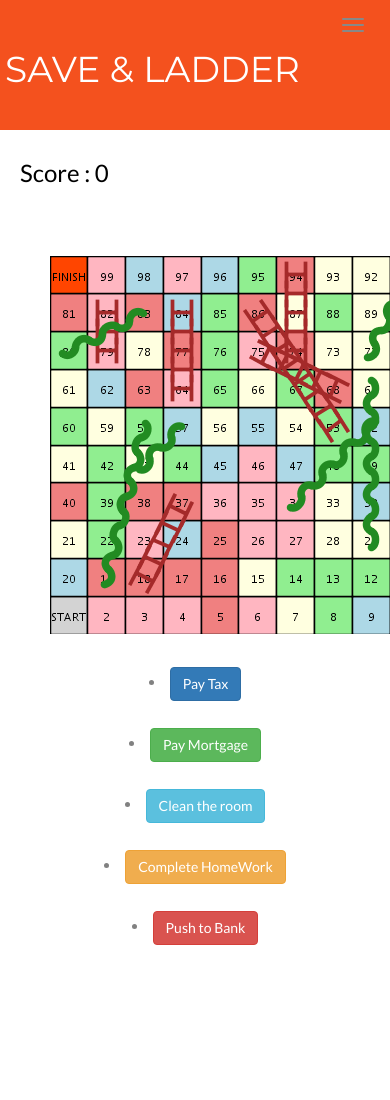
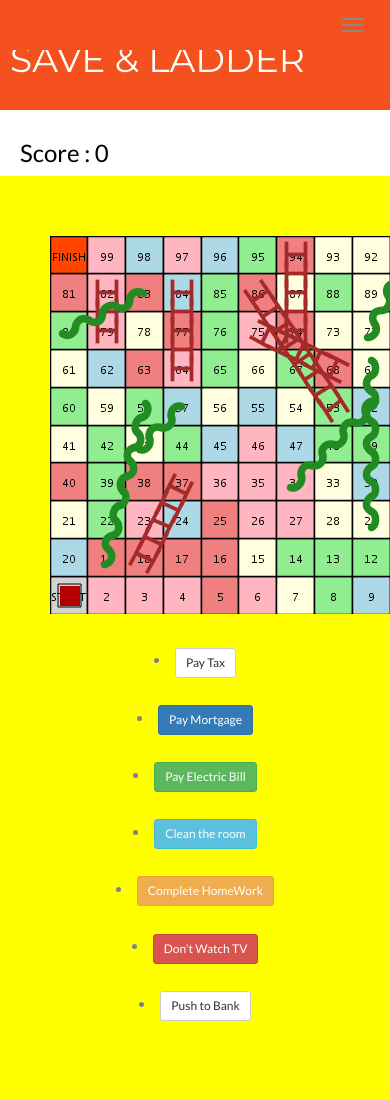
Before and after one commit to 2013hz13592/CodeExamples, a plain HTML site: page Save_And_Ladder/WebContent/Save_And_Ladder.html in a window 390 px wide. Shown: the top 1100 px of the page. Drawn offline with nearby package versions, Linux system fonts and the light colour scheme.

Commit message:
Added More Tasks

```diff
--- a/Save_And_Ladder/WebContent/Gamecode.html
+++ b/Save_And_Ladder/WebContent/Save_And_Ladder.html
@@ -35,12 +35,13 @@
   .jumbotron {
       background-color: #f4511e;
       color: #fff;
-      padding: 30px 5px;
+      padding: 20px 10px;
       font-family: Montserrat, sans-serif;
-      height: 130px;
+      height: 110px;
   }
   .container-fluid {
       padding: 60px 50px;
+      background-color: #FFFF00;
   }
   .bg-grey {
       background-color: #f6f6f6;
@@ -216,43 +217,44 @@
     </div>
   </div>
 </nav>
-
 <div class="jumbotron text-left">
 	<h1>SAVE & LADDER</h1>
 </div>
 <div ng-controller="myController">
 	<h3 style="color:black;">Score : {{score}}</h3>
-<div class="container-fluid " style = "width:100%">
+	<div class="container-fluid" style="width:100%">
 		<div class="row">
-    	<div class="col-sm-8" style = "width:29%; z-index:300;">
+    		<div class="col-sm-8" style="width:29%; z-index:300;">
       			<canvas id ='blob' width='378' height ='378' ></canvas>
     		</div>
     		<div class="col-sm-4" style = "">
       			<div class>
 					<div>
-					<li><button type="button" class="btn btn-primary" data-toggle="modal" data-target=".bs-example-modal-sm" onclick=" noOftasks++;" ng-click=updateScore()>Pay Tax</button></li><br>
+						<li><button type="button" class="btn btn-default btn-sm" data-toggle="modal" data-target=".bs-example-modal-sm" onclick=" noOftasks++;" ng-click=updateScore()>Pay Tax</button></li><br>
 					</div>
 					<div>
-					<li><button type="button" class="btn btn-success" onclick = "noOftasks++;" ng-click=updateScore()>Pay Mortgage</button></li><br>
+						<li><button type="button" class="btn btn-primary btn-sm" onclick = "noOftasks++;" ng-click=updateScore()>Pay Mortgage</button></li><br>
 					</div>
 					<div>
-        			<li><button type="button" class="btn btn-info" onclick = "noOftasks++;" ng-click=updateScore()>Clean the room</button></li><br>
+						<li><button type="button" class="btn btn-success btn-sm" onclick = "noOftasks++;" ng-click=updateScore()>Pay Electric Bill</button></li><br>
 					</div>
         			<div>
-        			<li><button type="button" class="btn btn-warning" data-toggle="modal1" data-target=".bs-homework-modal-sm" onclick = " noOftasks++;" ng-click=updateScore()>Complete HomeWork</button></li><br>
+        				<li><button type="button" class="btn btn-info btn-sm" onclick = "noOftasks++;" ng-click=updateScore()>Clean the room</button></li><br>
         			</div>
         			<div>
-					<li><button type="button" class="btn btn-danger" ng-click=pushToBank()>Push to Bank</button></li><br>
+        				<li><button type="button" class="btn btn-warning btn-sm" data-toggle="modal1" data-target=".bs-homework-modal-sm" onclick="noOftasks++;" ng-click=updateScore()>Complete HomeWork</button></li><br>
+        			</div>
+        			<div>
+        				<li><button type="button" class="btn btn-danger btn-sm" data-toggle="modal1" data-target=".bs-homework-modal-sm" onclick="noOftasks++;" ng-click=updateScore()>Don't Watch TV</button></li><br>
+        			</div>
+					<div>
+						<li><button type="button" class="btn btn-default btn-sm" ng-click=pushToBank()>Push to Bank</button></li><br>
 					</div>
 				</div>
       		</div>
     	</div>
 	</div>
 </div>
-
-<script>
-
-</script>
 
 <footer class="container-fluid text-center">
   <a href="#myPage" title="To Top">
--- a/Save_And_Ladder/WebContent/logic.js
+++ b/Save_And_Ladder/WebContent/logic.js
@@ -1,15 +1,18 @@
-var c= document.getElementById("blob");
-var b= c.getContext("2d");
-var noOftasks = 0;
+var c=document.getElementById("blob");
+var b=c.getContext("2d");
 c.width=378;
 c.height=378;
+
+var noOftasks=0;
 var x=0;
-var speed = 2;
-var curr_x = c.width - 30 ,curr_y = c.height-30;
-var o_x = curr_x,o_y = curr_y;
-var background = new Image();
-background.src = "./GameBoard.png";
-background.onload = function(){
+var speed=2;
+//var curr_x=c.width - 30, curr_y=c.height-30;
+var curr_x=c.width - 368, curr_y=c.height-28;
+var o_x=curr_x, o_y=curr_y;
+var background=new Image();
+
+background.src="./GameBoard.png";
+background.onload=function(){
     b.drawImage(background,0,0);
 }
 var dist = 0;
@@ -32,28 +35,64 @@ function update()
 
 	};
 
-   if(noOftasks ==1){
-    if(Math.abs(curr_y - o_y) <= 38 ){
-        curr_y = curr_y-speed;
+	//if(noOftasks==1){
+	//	if(Math.abs(curr_y - o_y) <= 38 ){
+	//		curr_y=curr_y-speed;
+	//	}
+	//}
+
+	if(noOftasks==1){
+		if(Math.abs(curr_x - o_x) <= 185 ){
+			curr_x=curr_x+speed;
 		}
 	}
-   if(noOftasks == 2){
-    if(Math.abs(curr_x - o_x) <= 264){
-        curr_x = curr_x - speed;
-        curr_y = curr_y;
+
+   //if(noOftasks==2){
+	//	if(Math.abs(curr_x - o_x) <= 264){
+	//	   curr_x=curr_x-speed;
+	//	   curr_y=curr_y;
+	//}
+   //}
+
+	if(noOftasks==2){
+		if(Math.abs(curr_x - o_x) <= 338){
+		   curr_x=curr_x+speed;
+		   curr_y=curr_y;
+		}
+		if(Math.abs(curr_x - o_x) > 338){
+			if(Math.abs(curr_y - o_y) <= 35 ){
+				curr_y=curr_y-speed;
 			}
 		}
-   if(noOftasks == 3){
+    }
+
+	//if(noOftasks==3){
+	//	if(dist < 75){
+	//		curr_y = curr_y - 1;
+	//		curr_x = curr_x +0.5;
+	//	}
+	//	dist++;
+	//}
+
+	if(noOftasks==3){
+		if(Math.abs(curr_x - o_x) >= 78){
+			   curr_x=curr_x-speed;
+			   curr_y=curr_y;
+		}
+	}
+
+	if(noOftasks==4){
 		if(dist < 75){
 			curr_y = curr_y - 1;
 			curr_x = curr_x +0.5;
 		}
 		dist++;
 	}
-   if(noOftasks == 4){
+
+   /*if(noOftasks==4){
 	   if( curr_x < 272 ){
 		   curr_x = curr_x + speed;
 	   }
-   }
+   }*/
    window.requestAnimationFrame(update);
 }
```
Lines whose indentation alone changed are shown as unchanged.
